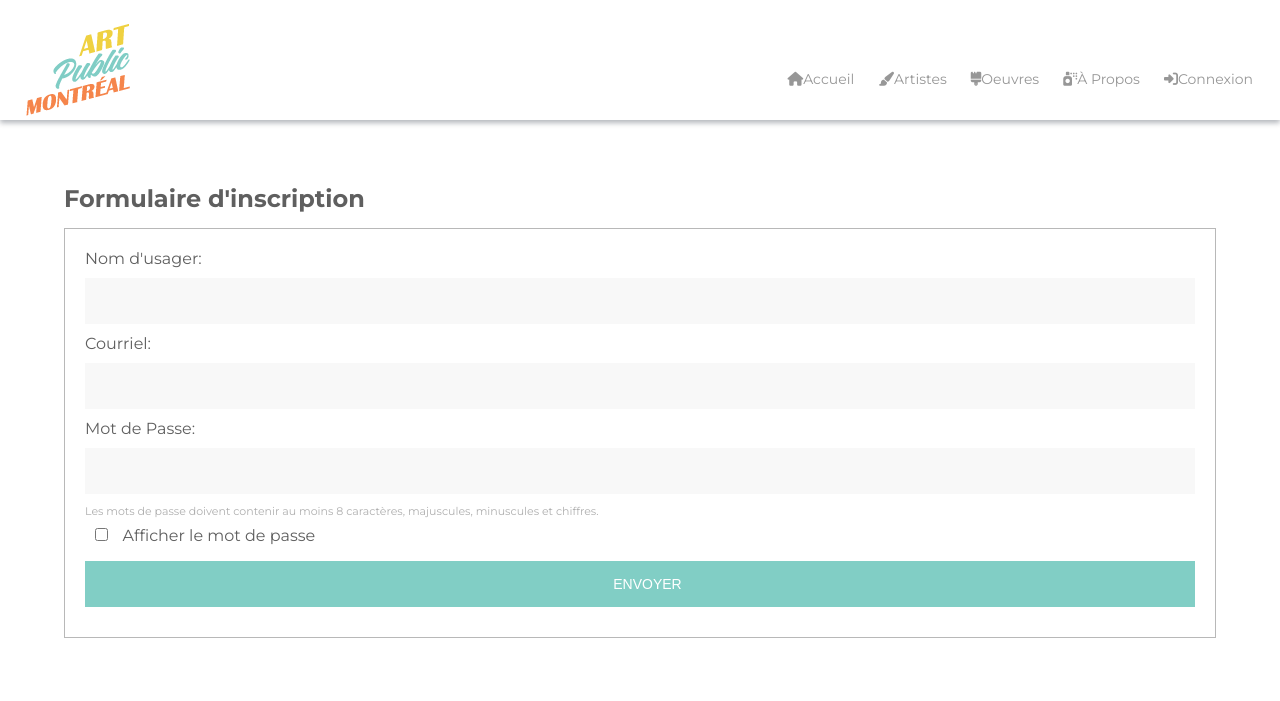
After one commit to polypusDB/art-pub-mtl, a PHP site: the page made by api/vues/formInscription.php in a window 1280 px wide. The commit adds this page. Shown: the top 701 px of the page. Run offline with PHP 8.4, Linux system fonts and the light colour scheme; the template is opened without the code that fills it, so the values that code supplies are empty; a stand-in replaces the project's code that opens the database connection; some libraries are stand-ins or nearby versions.

Commit message:
creation form d inscription et avancement form ajouter oeuvres

```diff
--- /dev/null
+++ b/api/vues/formInscription.php
@@ -0,0 +1,38 @@
+<!--Temporaire --------->
+<?php
+ include "VueEntete.php";
+ include "VueNavigation.php";
+?>
+<!--Temporaire --------->
+
+<div class="container">
+    <div class="contenu-form">
+        <h1>Formulaire d'inscription</h1>
+        <form action="" method="POST">
+			<div>
+				<label for="name">Nom d'usager:</label>
+				<input type="text" id="nom" name="user">
+			</div>
+			<div>
+				<label for="courriel">Courriel:</label>
+				<input type="text" id="courriel" name="courriel">
+			</div>
+            <div>
+				<label for="mdp">Mot de Passe:</label>
+                <input type="password" id="mdp" name="mdp">
+                <label id="texte-mdp">Les mots de passe doivent contenir au moins 8 caractères, majuscules, minuscules et chiffres.</label>
+                <input type="checkbox" name="voirMdp" value="voir"> Afficher le mot de passe
+			</div>
+			<div>
+				<input type="submit" id="envoyer" value="ENVOYER">
+			</div>
+            <?php
+                if(isset($msg) && $msg != "")
+                {
+                    echo "<p>$msg</p>";
+
+                }
+            ?>
+		</form>
+	</div>
+</div>
--- a/css/formulaires.css
+++ b/css/formulaires.css
@@ -1,3 +1,5 @@
+/* CSS Formulaires -------------------------------------------------------------------- */
+
 .contenu-form{
     padding: 5%;
 }
@@ -8,7 +10,7 @@ form{
     border: 1px solid #B8B8B8;
     padding: 20px;
 }
-input{
+input, textarea{
     width: 100%;
     padding: 15px;
     padding-right: 0;
@@ -42,7 +44,14 @@ form select{
     margin: 10px 0;
     background: #F8F8F8;
 }
-
+label#texte-mdp{
+    display: block;
+    font-size: 11px;
+    color: #AFAFAF;
+}
+input[type="checkbox"] {
+    width: 3%;
+}
 
 @media screen and (max-width:667px){
     .contenu-form {
@@ -50,5 +59,8 @@ form select{
         padding-right: 7%;
         padding-top: 30%;
     }
+    input[type="checkbox"] {
+        width: 10%;
+    }
 
 }
```
Also changed, not shown: api/vues/formAjouterOeuvres.php (+21 -9 lines).
